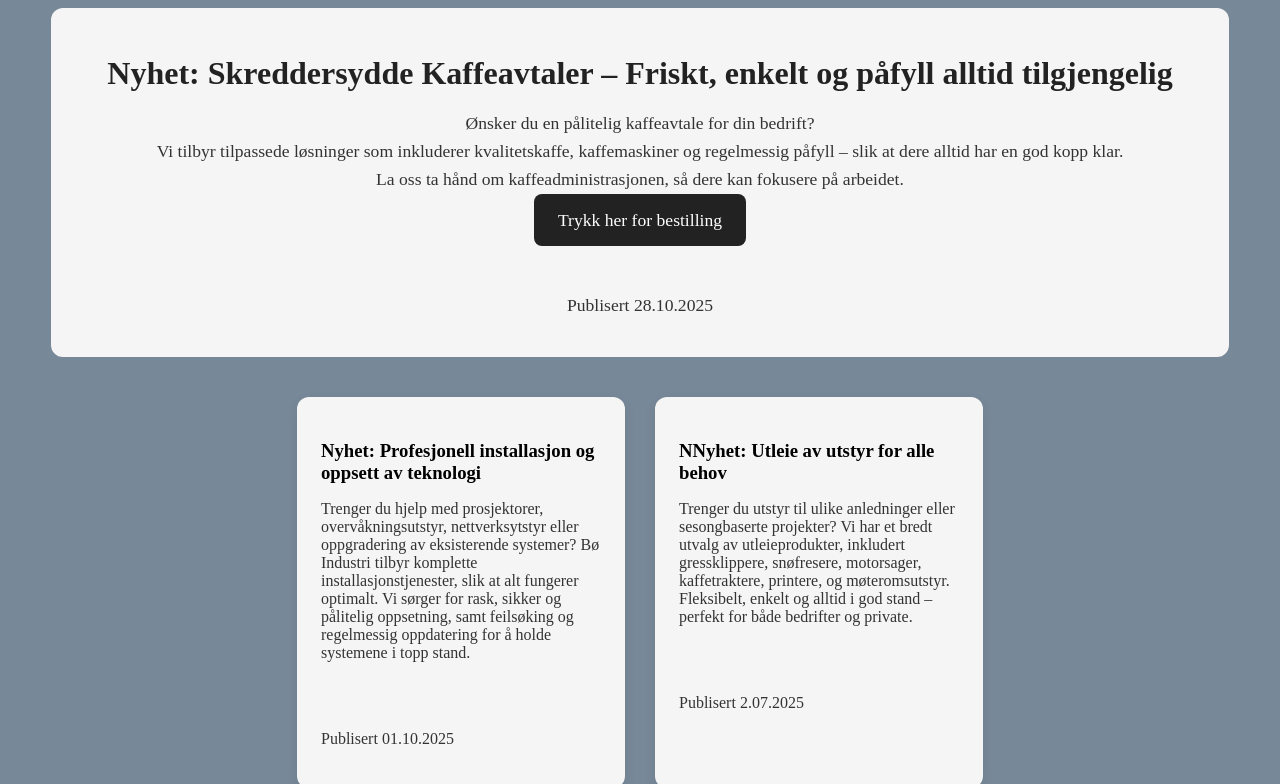
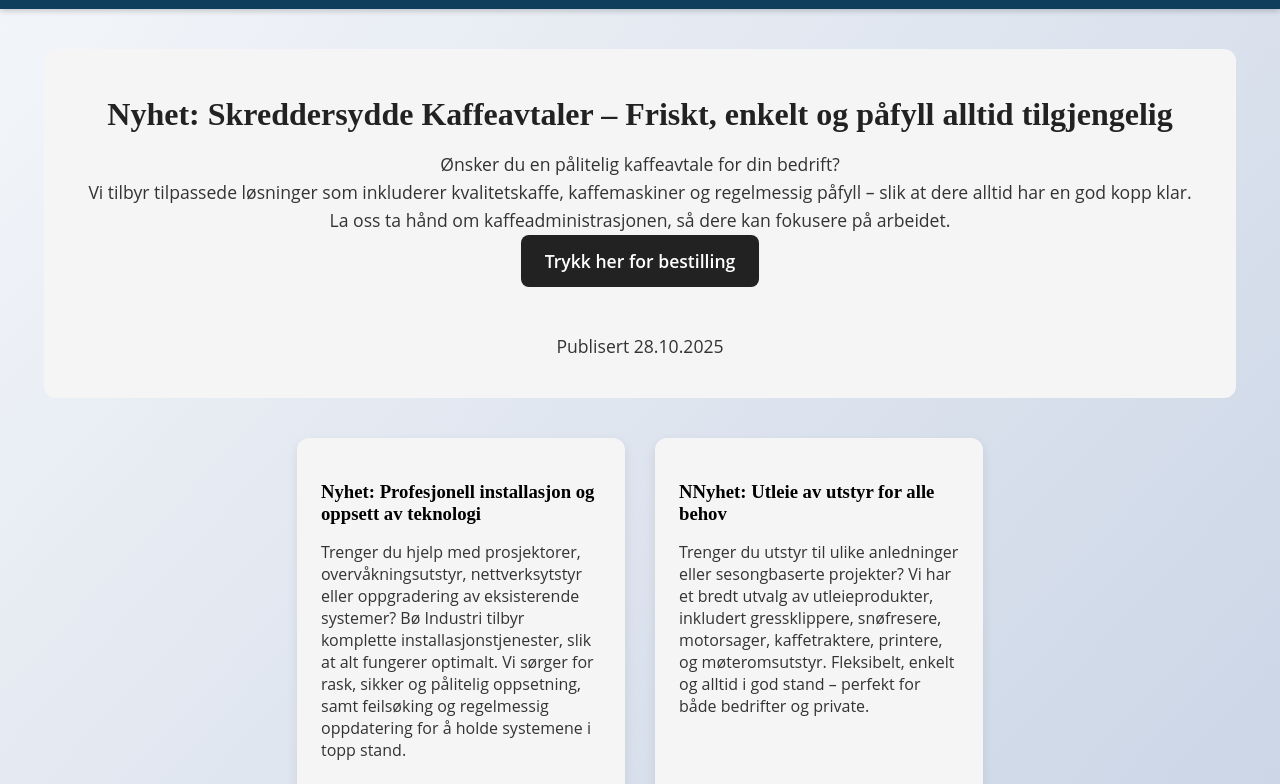
Before and after one commit to mortenandre-dev/WEB110N_MANESS, a plain HTML site: page index.html in a window 1280 px wide. Shown: the part 124-908 px from the top of the page. Drawn offline with Linux system fonts and the light colour scheme.

Commit message:
Update index.html

```diff
--- a/index.html
+++ b/index.html
@@ -1,8 +1,7 @@
 <!DOCTYPE html>
 <html>
 <head>
-<link rel="stylesheet" href="hjemmeside.css">
-<link rel="stylesheet" href="kontor.css">
+<link rel="stylesheet" href="style1.css">
 </head>
 <body>
 <title>BØ INDUSTRIBEDRIFT</title>
```
